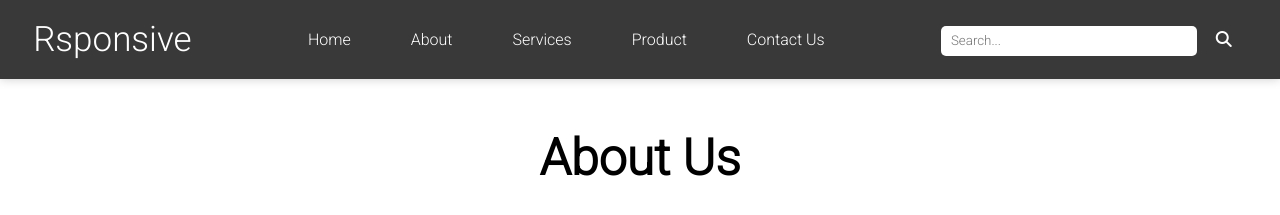
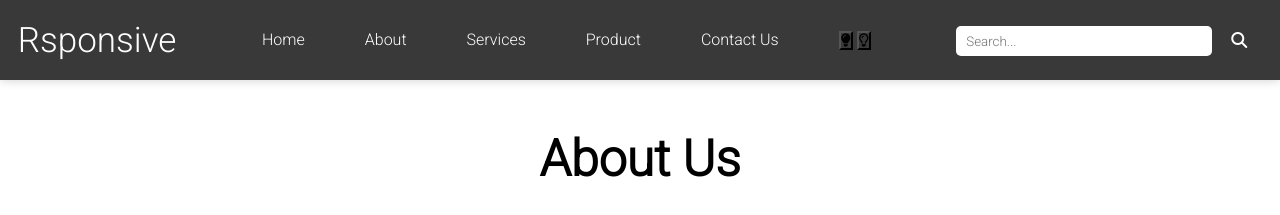
Before and after one commit to shaq4dev/rsponsive, a plain HTML site: page index.html in a window 1280 px wide. Shown: the top 215 px of the page. Drawn offline with Linux system fonts and the light colour scheme.

Commit message:
creation of toggle switches

```diff
--- a/index.html
+++ b/index.html
@@ -32,6 +32,10 @@
           </li>
           <li>
             <a href="#">Contact Us</i></a>
+          </li>
+          <li>
+            <button class="toDark"><i class="fa-solid fa-lightbulb"></i></button>
+            <button class="toLight"><i class="fa-regular fa-lightbulb"></i></button>
           </li>
         </ul>
       </div>
```
